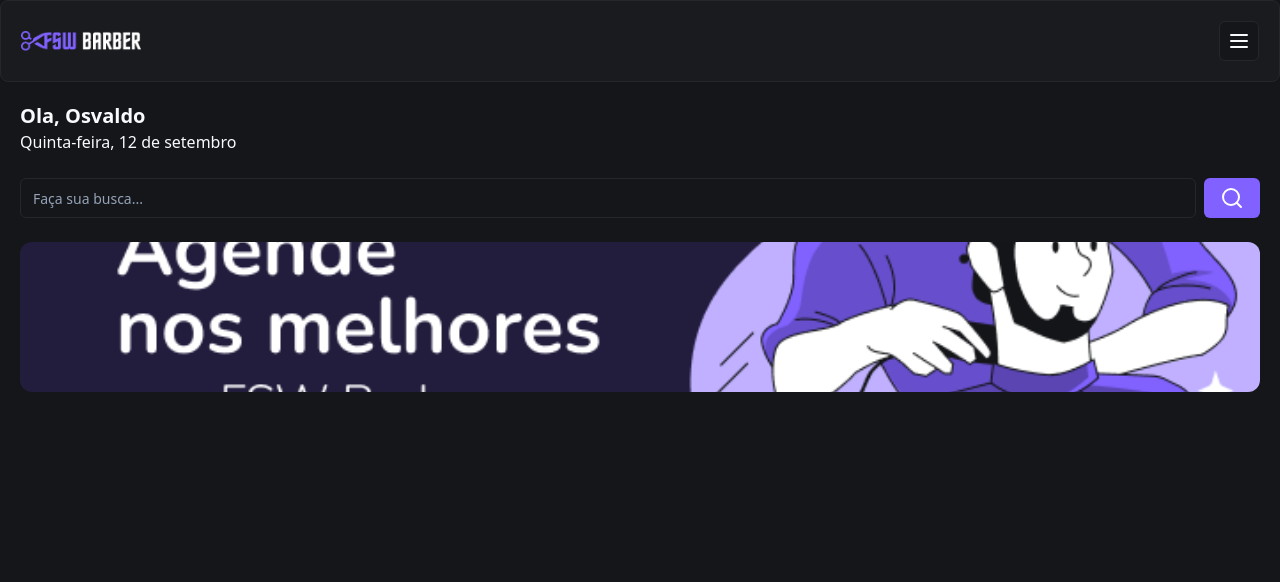
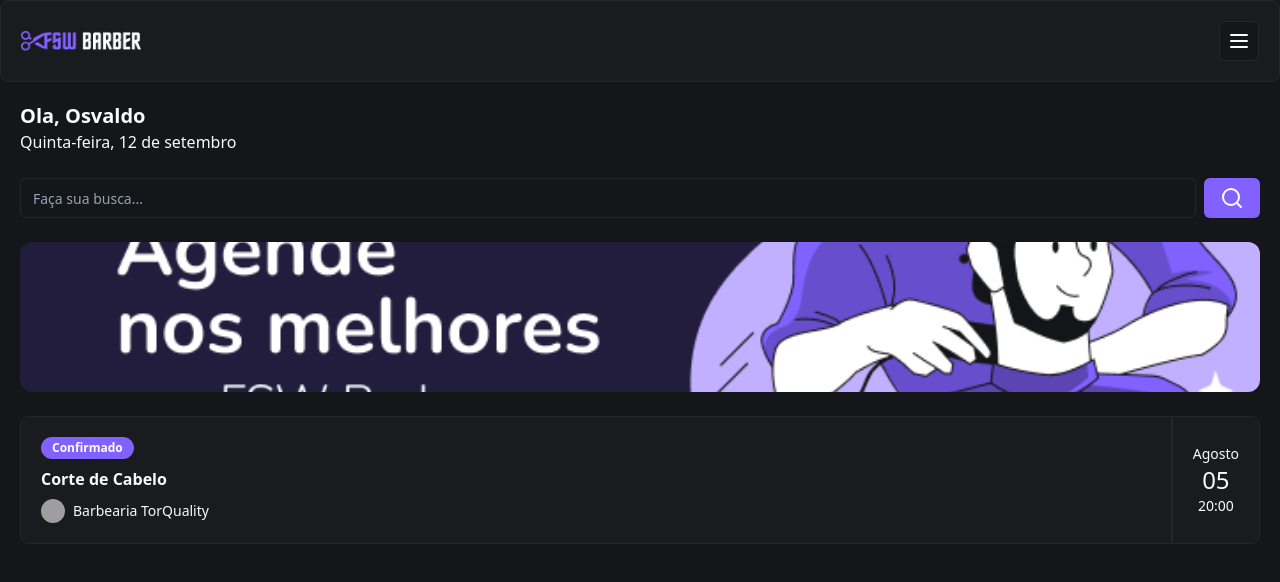
Before and after one commit to otorquati/fsw-barber1, a Next.js app: page / in a window 1280 px wide. Shown: the top 582 px of the page. Built offline with nearby package versions, Linux system fonts and the light colour scheme; grey boxes are pictures that could not be loaded.

Commit message:
feat: added booking component

```diff
--- /dev/null
+++ b/app/_components/ui/avatar.tsx
@@ -0,0 +1,50 @@
+"use client";
+
+import * as React from "react";
+import * as AvatarPrimitive from "@radix-ui/react-avatar";
+
+import { cn } from "@/app/_lib/utils";
+
+const Avatar = React.forwardRef<
+  React.ElementRef<typeof AvatarPrimitive.Root>,
+  React.ComponentPropsWithoutRef<typeof AvatarPrimitive.Root>
+>(({ className, ...props }, ref) => (
+  <AvatarPrimitive.Root
+    ref={ref}
+    className={cn(
+      "relative flex h-10 w-10 shrink-0 overflow-hidden rounded-full",
+      className,
+    )}
+    {...props}
+  />
+));
+Avatar.displayName = AvatarPrimitive.Root.displayName;
+
+const AvatarImage = React.forwardRef<
+  React.ElementRef<typeof AvatarPrimitive.Image>,
+  React.ComponentPropsWithoutRef<typeof AvatarPrimitive.Image>
+>(({ className, ...props }, ref) => (
+  <AvatarPrimitive.Image
+    ref={ref}
+    className={cn("aspect-square h-full w-full", className)}
+    {...props}
+  />
+));
+AvatarImage.displayName = AvatarPrimitive.Image.displayName;
+
+const AvatarFallback = React.forwardRef<
+  React.ElementRef<typeof AvatarPrimitive.Fallback>,
+  React.ComponentPropsWithoutRef<typeof AvatarPrimitive.Fallback>
+>(({ className, ...props }, ref) => (
+  <AvatarPrimitive.Fallback
+    ref={ref}
+    className={cn(
+      "flex h-full w-full items-center justify-center rounded-full bg-muted",
+      className,
+    )}
+    {...props}
+  />
+));
+AvatarFallback.displayName = AvatarPrimitive.Fallback.displayName;
+
+export { Avatar, AvatarImage, AvatarFallback };
--- /dev/null
+++ b/app/_components/ui/badge.tsx
@@ -0,0 +1,36 @@
+import * as React from "react";
+import { cva, type VariantProps } from "class-variance-authority";
+
+import { cn } from "@/app/_lib/utils";
+
+const badgeVariants = cva(
+  "inline-flex items-center rounded-full border px-2.5 py-0.5 text-xs font-semibold transition-colors focus:outline-none focus:ring-2 focus:ring-ring focus:ring-offset-2",
+  {
+    variants: {
+      variant: {
+        default:
+          "border-transparent bg-primary text-primary-foreground hover:bg-primary/80",
+        secondary:
+          "border-transparent bg-secondary text-secondary-foreground hover:bg-secondary/80",
+        destructive:
+          "border-transparent bg-destructive text-destructive-foreground hover:bg-destructive/80",
+        outline: "text-foreground",
+      },
+    },
+    defaultVariants: {
+      variant: "default",
+    },
+  },
+);
+
+export interface BadgeProps
+  extends React.HTMLAttributes<HTMLDivElement>,
+    VariantProps<typeof badgeVariants> {}
+
+function Badge({ className, variant, ...props }: BadgeProps) {
+  return (
+    <div className={cn(badgeVariants({ variant }), className)} {...props} />
+  );
+}
+
+export { Badge, badgeVariants };
--- a/app/page.tsx
+++ b/app/page.tsx
@@ -3,6 +3,9 @@
 import { Button } from "./_components/ui/button";
 import { Input } from "./_components/ui/input";
 import Image from "next/image";
+import { Card, CardContent } from "./_components/ui/card";
+import { Badge } from "./_components/ui/badge";
+import { Avatar, AvatarImage } from "./_components/ui/avatar";
 
 const Home = () => {
   return (
@@ -11,6 +14,8 @@
       <div className="p-5">
         <h2 className="text-xl font-bold">Ola, Osvaldo</h2>
         <p>Quinta-feira, 12 de setembro</p>
+
+        {/* Busca */}
         <div className="mt-6 flex items-center gap-2">
           <Input placeholder="Faça sua busca..." />
           <Button>
@@ -18,6 +23,7 @@
           </Button>
         </div>
 
+        {/* IMAGEM */}
         <div className="relative mt-6 h-[150px] w-full">
           <Image
             alt="Agende com os melhores FSW Barber"
@@ -26,6 +32,29 @@
             className="rounded-xl object-cover"
           />
         </div>
+
+        {/* AGENDAMENTO */}
+        <Card className="mt-6">
+          <CardContent className="flex justify-between p-0">
+            {/* ESQUERDA */}
+            <div className="flex flex-col gap-2 py-5 pl-5">
+              <Badge className="w-fit">Confirmado</Badge>
+              <h3 className="font-semibold">Corte de Cabelo</h3>
+              <div className="flex items-center gap-2">
+                <Avatar className="h-6 w-6">
+                  <AvatarImage src="https://utfs.io/f/c97a2dc9-cf62-468b-a851-bfd2bdde775f-16p.png" />
+                </Avatar>
+                <p className="text-sm">Barbearia TorQuality</p>
+              </div>
+            </div>
+            {/* DIREITA */}
+            <div className="flex flex-col items-center justify-center border-l-2 border-solid p-5">
+              <p className="text-sm">Agosto</p>
+              <p className="text-2xl">05</p>
+              <p className="text-sm">20:00</p>
+            </div>
+          </CardContent>
+        </Card>
       </div>
     </div>
   );
--- a/package.json
+++ b/package.json
@@ -12,6 +12,7 @@
     "seed": "ts-node prisma/seed.ts"
   },
   "dependencies": {
+    "@radix-ui/react-avatar": "^1.1.0",
     "@radix-ui/react-slot": "^1.1.0",
     "class-variance-authority": "^0.7.0",
     "clsx": "^2.1.1",
```
Also changed, not shown: 1 other file (tests, documents, lock files or other folders).
